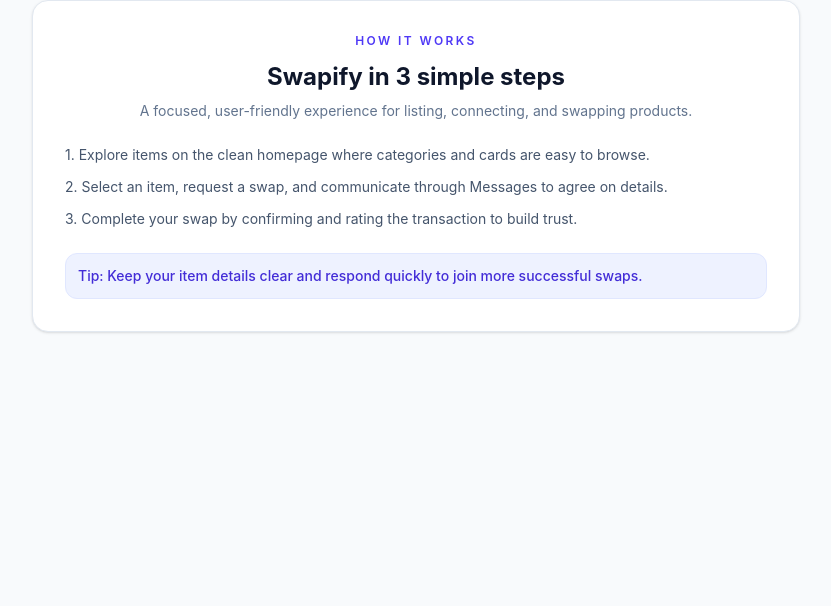
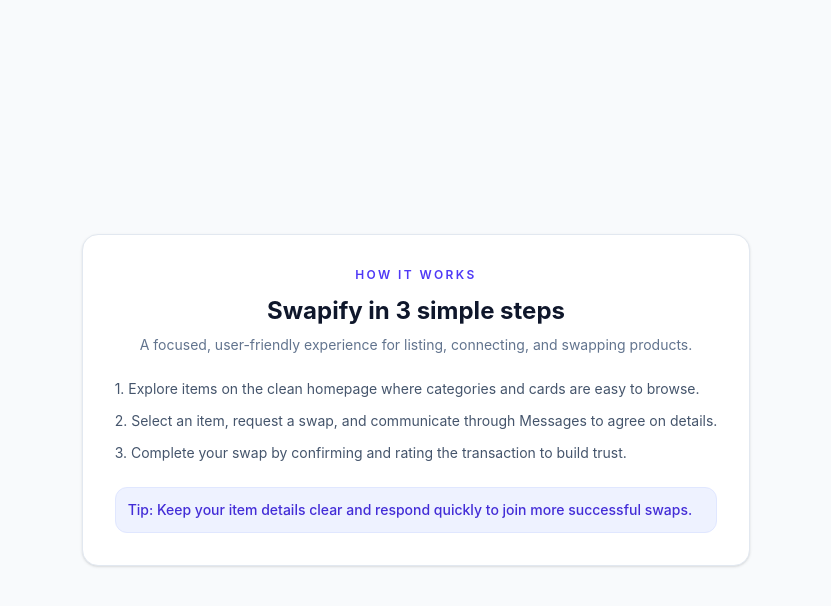
Before and after one commit to ammarmohammed6783-del/Swapify, a React (Vite) app: page /description in a window 1280 px wide. Shown: the top 606 px of the page, without its empty margins (224-1055 px from the left). Built offline with nearby package versions, Linux system fonts and the light colour scheme.

Commit message:
styled the how it works page

```diff
--- a/src/pages/HowItWork.tsx
+++ b/src/pages/HowItWork.tsx
@@ -1,5 +1,6 @@
 function HowItWork() {
     return (
+        <div className="h-screen w-screen flex justify-center items-center">
             <div className="m-auto max-w-3xl rounded-2xl border border-slate-200 bg-white p-6 shadow-sm dark:border-slate-700 dark:bg-slate-900 sm:p-8">
                 <div className="text-center">
                     <p className="text-xs font-semibold uppercase tracking-[0.2em] text-indigo-600 dark:text-indigo-300">How it works</p>
@@ -17,6 +18,7 @@
                     <p className="font-medium">Tip: Keep your item details clear and respond quickly to join more successful swaps.</p>
                 </div>
             </div>
+        </div>
     )
 }
 
```
Lines whose indentation alone changed are shown as unchanged.
